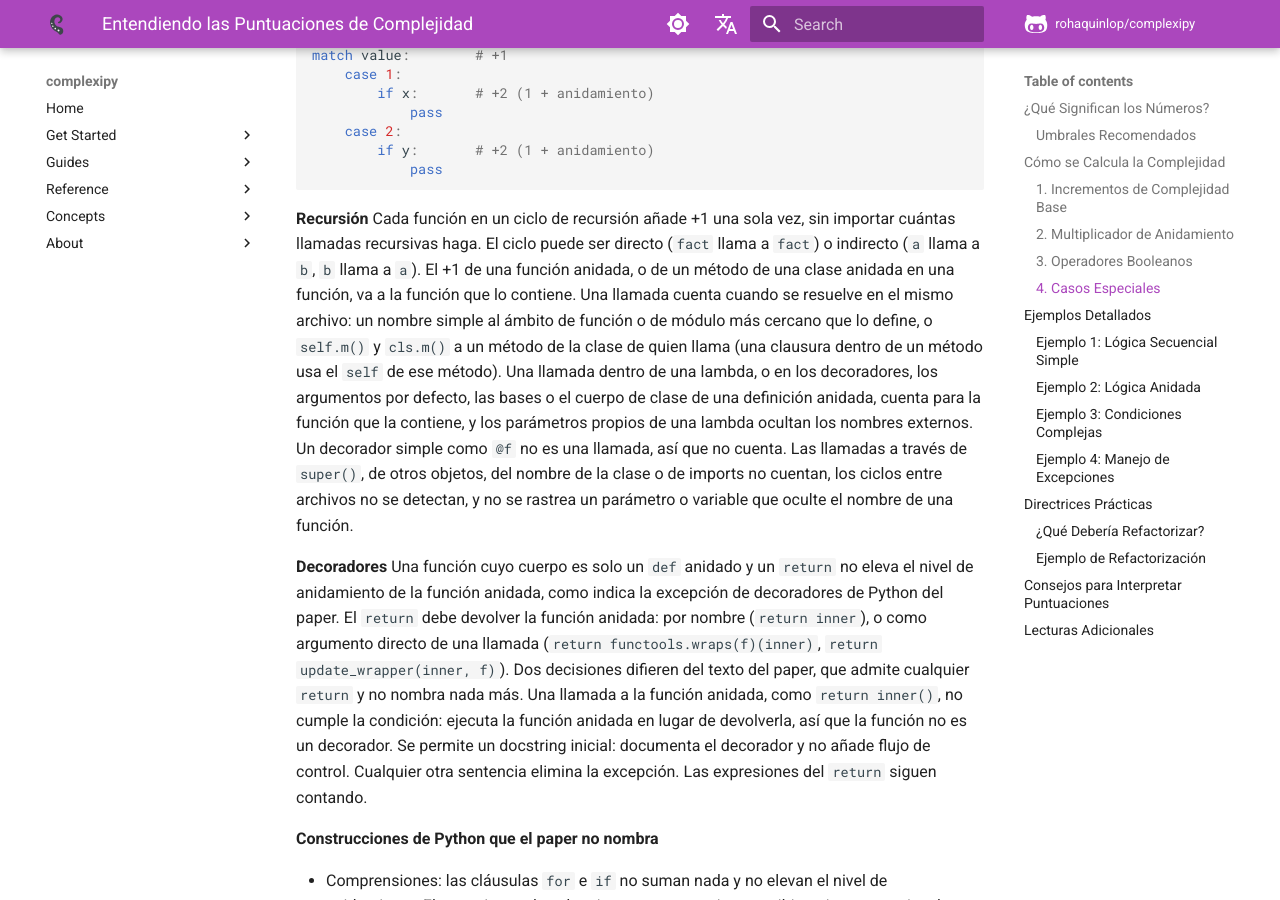
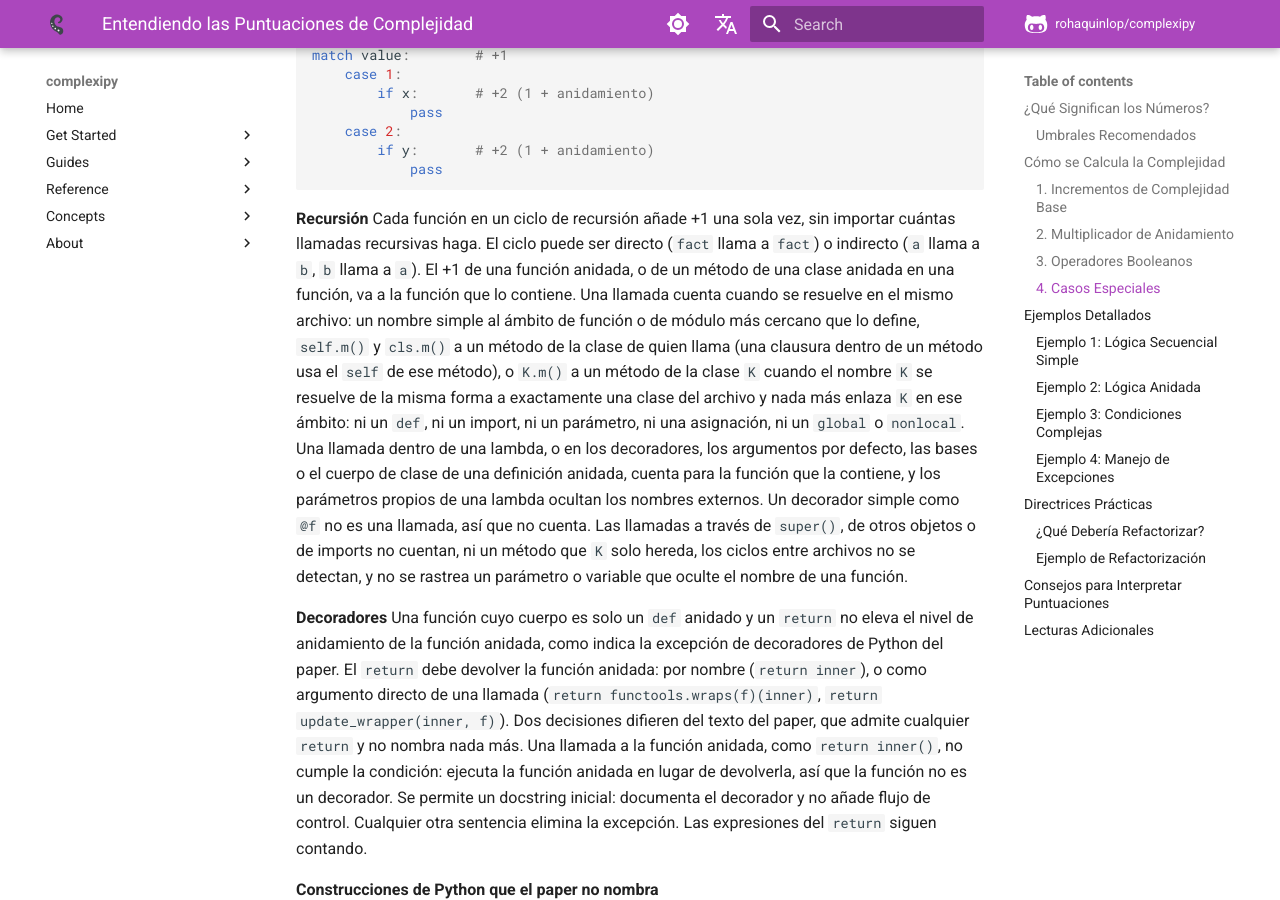
Before and after one commit to rohaquinlop/complexipy, an MkDocs documentation site: the page built from docs/es/understanding-scores.md, in a window 1280 px wide and 900 px high, scrolled down 2553 px. Built offline with MkDocs 1.6.1 and Material for MkDocs 9.7.7, drawn with Linux system fonts in a browser that asks for light colours; comment, search, counter and statistics services are not loaded.

Commit message:
docs(scores): describe class-name recursion calls

````diff
--- a/docs/es/understanding-scores.md
+++ b/docs/es/understanding-scores.md
@@ -92,7 +92,7 @@ match value:        # +1
 ```
 
 **Recursión**
-Cada función en un ciclo de recursión añade +1 una sola vez, sin importar cuántas llamadas recursivas haga. El ciclo puede ser directo (`fact` llama a `fact`) o indirecto (`a` llama a `b`, `b` llama a `a`). El +1 de una función anidada, o de un método de una clase anidada en una función, va a la función que lo contiene. Una llamada cuenta cuando se resuelve en el mismo archivo: un nombre simple al ámbito de función o de módulo más cercano que lo define, o `self.m()` y `cls.m()` a un método de la clase de quien llama (una clausura dentro de un método usa el `self` de ese método). Una llamada dentro de una lambda, o en los decoradores, los argumentos por defecto, las bases o el cuerpo de clase de una definición anidada, cuenta para la función que la contiene, y los parámetros propios de una lambda ocultan los nombres externos. Un decorador simple como `@f` no es una llamada, así que no cuenta. Las llamadas a través de `super()`, de otros objetos, del nombre de la clase o de imports no cuentan, los ciclos entre archivos no se detectan, y no se rastrea un parámetro o variable que oculte el nombre de una función.
+Cada función en un ciclo de recursión añade +1 una sola vez, sin importar cuántas llamadas recursivas haga. El ciclo puede ser directo (`fact` llama a `fact`) o indirecto (`a` llama a `b`, `b` llama a `a`). El +1 de una función anidada, o de un método de una clase anidada en una función, va a la función que lo contiene. Una llamada cuenta cuando se resuelve en el mismo archivo: un nombre simple al ámbito de función o de módulo más cercano que lo define, `self.m()` y `cls.m()` a un método de la clase de quien llama (una clausura dentro de un método usa el `self` de ese método), o `K.m()` a un método de la clase `K` cuando el nombre `K` se resuelve de la misma forma a exactamente una clase del archivo y nada más enlaza `K` en ese ámbito: ni un `def`, ni un import, ni un parámetro, ni una asignación, ni un `global` o `nonlocal`. Una llamada dentro de una lambda, o en los decoradores, los argumentos por defecto, las bases o el cuerpo de clase de una definición anidada, cuenta para la función que la contiene, y los parámetros propios de una lambda ocultan los nombres externos. Un decorador simple como `@f` no es una llamada, así que no cuenta. Las llamadas a través de `super()`, de otros objetos o de imports no cuentan, ni un método que `K` solo hereda, los ciclos entre archivos no se detectan, y no se rastrea un parámetro o variable que oculte el nombre de una función.
 
 **Decoradores**
 Una función cuyo cuerpo es solo un `def` anidado y un `return` no eleva el nivel de anidamiento de la función anidada, como indica la excepción de decoradores de Python del paper. El `return` debe devolver la función anidada: por nombre (`return inner`), o como argumento directo de una llamada (`return functools.wraps(f)(inner)`, `return update_wrapper(inner, f)`). Dos decisiones difieren del texto del paper, que admite cualquier `return` y no nombra nada más. Una llamada a la función anidada, como `return inner()`, no cumple la condición: ejecuta la función anidada en lugar de devolverla, así que la función no es un decorador. Se permite un docstring inicial: documenta el decorador y no añade flujo de control. Cualquier otra sentencia elimina la excepción. Las expresiones del `return` siguen contando.
````
Also changed, not shown: docs/understanding-scores.md (+1 -1 lines).
